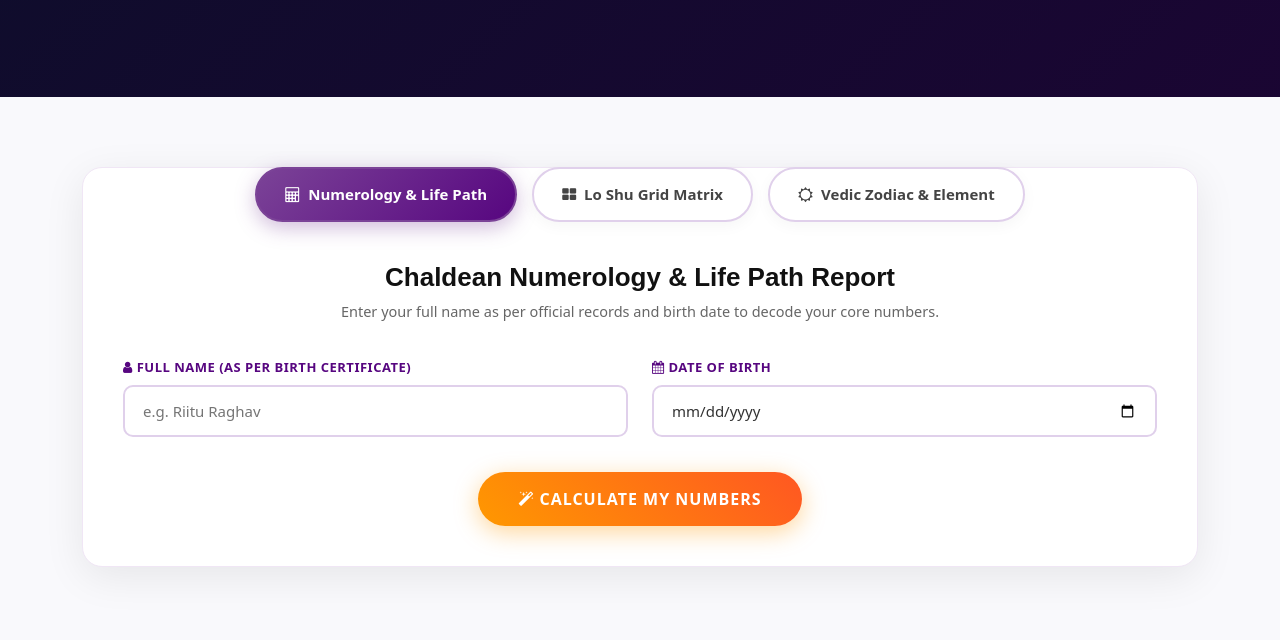
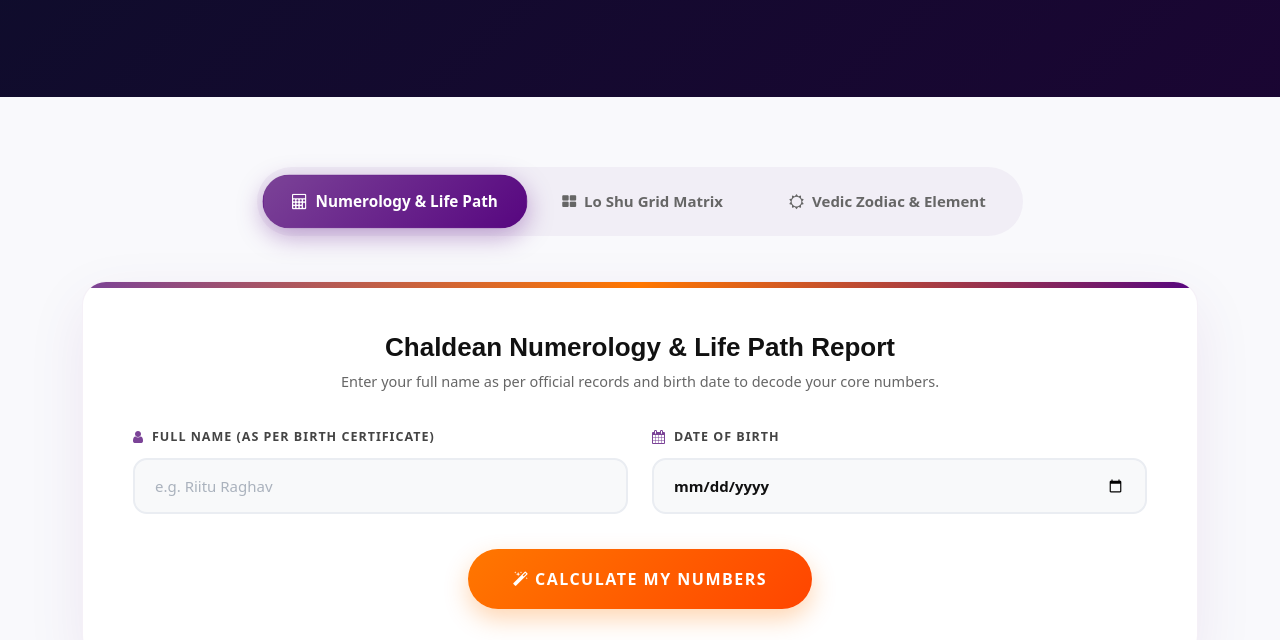
Before and after one commit to teamgrowthapex-alt/Riitu, a website with bundled scripts: page calculator.html in a window 1280 px wide. Shown: the part 330-970 px from the top of the page. Built offline with nearby package versions, Linux system fonts and the light colour scheme; a web font is replaced by a local one.

Commit message:
Enhance Calculator UI aesthetics to match premium design

```diff
--- a/calculator.html
+++ b/calculator.html
@@ -65,91 +65,122 @@
 
 .calc_tabs_nav {
 	clear: both;
-	float: left;
 	width: 100%;
 	display: flex;
 	justify-content: center;
 	align-items: center;
-	gap: 15px;
-	margin-bottom: 40px;
+	gap: 12px;
+	margin-bottom: 45px;
 	flex-wrap: wrap;
 	position: relative;
 	z-index: 10;
+}
+.calc_tabs_nav_inner {
+	display: inline-flex;
+	background: rgba(123, 67, 151, 0.06);
+	padding: 8px;
+	border-radius: 40px;
+	gap: 8px;
+	flex-wrap: wrap;
+	justify-content: center;
 }
 .calc_tab_btn {
 	float: none !important;
 	display: inline-flex !important;
 	align-items: center !important;
 	gap: 8px !important;
-	background: #ffffff;
-	border: 2px solid #e0d0eb;
-	color: #444;
+	background: transparent;
+	border: 1px solid transparent;
+	color: #666;
 	font-weight: 700;
 	padding: 14px 28px;
 	border-radius: 30px;
 	cursor: pointer;
 	font-size: 15px;
-	transition: all 0.3s ease;
-	box-shadow: 0 4px 15px rgba(0,0,0,0.04);
+	transition: all 0.4s cubic-bezier(0.175, 0.885, 0.32, 1.275);
 }
-.calc_tab_btn.active, .calc_tab_btn:hover {
+.calc_tab_btn:hover {
+	color: #570680;
+}
+.calc_tab_btn.active {
 	background: linear-gradient(135deg, #7b4397, #570680) !important;
 	color: #ffffff !important;
-	border-color: #7b4397 !important;
-	box-shadow: 0 6px 20px rgba(123,67,151,0.35) !important;
+	box-shadow: 0 8px 25px rgba(87, 6, 128, 0.35) !important;
+	transform: scale(1.02);
 }
 
 .calc_card_main {
 	background: #ffffff;
-	border-radius: 20px;
-	padding: 40px;
-	box-shadow: 0 10px 40px rgba(0,0,0,0.08);
-	border: 1px solid #f0e6f5;
+	border-radius: 24px;
+	padding: 50px;
+	box-shadow: 0 20px 60px rgba(87, 6, 128, 0.08);
+	border: 1px solid rgba(123, 67, 151, 0.08);
 	margin-bottom: 50px;
+	position: relative;
+	overflow: hidden;
+}
+.calc_card_main::before {
+	content: '';
+	position: absolute;
+	top: 0; left: 0; width: 100%; height: 6px;
+	background: linear-gradient(90deg, #7b4397, #ff7700, #570680);
 }
 
 .form_label_custom {
-	font-weight: 700;
-	font-size: 13px;
+	font-weight: 800;
+	font-size: 12.5px;
 	text-transform: uppercase;
-	color: #570680;
-	letter-spacing: 0.5px;
-	margin-bottom: 8px;
-	display: block;
+	color: #444;
+	letter-spacing: 1px;
+	margin-bottom: 12px;
+	display: flex;
+	align-items: center;
+	gap: 8px;
+}
+.form_label_custom i {
+	color: #7b4397;
+	font-size: 14px;
 }
 .form_input_custom {
 	width: 100%;
-	height: 52px;
-	border: 2px solid #e0d0eb;
-	border-radius: 10px;
-	padding: 0 18px;
+	height: 56px;
+	background: #f8f9fa;
+	border: 2px solid #eaedf2;
+	border-radius: 14px;
+	padding: 0 20px;
 	font-size: 15px;
-	color: #333;
+	color: #111;
+	font-weight: 600;
 	outline: none;
 	transition: all 0.3s ease;
 }
 .form_input_custom:focus {
+	background: #ffffff;
 	border-color: #7b4397;
-	box-shadow: 0 0 0 4px rgba(123,67,151,0.1);
+	box-shadow: 0 0 0 4px rgba(123,67,151,0.12);
+}
+.form_input_custom::placeholder {
+	color: #aab2bd;
+	font-weight: 500;
 }
 
 .btn_calc_submit {
-	background: linear-gradient(45deg, #ff9800, #ff5722);
+	background: linear-gradient(135deg, #ff7700, #ff4500);
 	color: #ffffff;
 	font-weight: 800;
 	font-size: 16px;
 	text-transform: uppercase;
-	letter-spacing: 1px;
+	letter-spacing: 1.5px;
 	border: none;
-	padding: 15px 40px;
-	border-radius: 30px;
+	padding: 18px 45px;
+	border-radius: 40px;
 	cursor: pointer;
-	box-shadow: 0 6px 25px rgba(255,152,0,0.4);
-	transition: all 0.3s ease;
+	box-shadow: 0 10px 25px rgba(255, 119, 0, 0.3);
+	transition: all 0.4s cubic-bezier(0.175, 0.885, 0.32, 1.275);
 }
 .btn_calc_submit:hover {
-	transform: translateY(-2px);
-	box-shadow: 0 10px 30px rgba(255,152,0,0.5);
+	transform: translateY(-3px) scale(1.02);
+	box-shadow: 0 15px 35px rgba(255, 119, 0, 0.45);
 }
 
 /* Lo Shu Grid Matrix */
@@ -389,9 +420,11 @@
 
 		<!-- Calculator Tab Selector -->
 		<div class="calc_tabs_nav">
-			<button class="calc_tab_btn active" onclick="switchCalcTab('numerology')"><i class="fa fa-calculator"></i> Numerology &amp; Life Path</button>
-			<button class="calc_tab_btn" onclick="switchCalcTab('loshu')"><i class="fa fa-th-large"></i> Lo Shu Grid Matrix</button>
-			<button class="calc_tab_btn" onclick="switchCalcTab('zodiac')"><i class="fa fa-sun-o"></i> Vedic Zodiac &amp; Element</button>
+			<div class="calc_tabs_nav_inner">
+				<button class="calc_tab_btn active" onclick="switchCalcTab('numerology')"><i class="fa fa-calculator"></i> Numerology &amp; Life Path</button>
+				<button class="calc_tab_btn" onclick="switchCalcTab('loshu')"><i class="fa fa-th-large"></i> Lo Shu Grid Matrix</button>
+				<button class="calc_tab_btn" onclick="switchCalcTab('zodiac')"><i class="fa fa-sun-o"></i> Vedic Zodiac &amp; Element</button>
+			</div>
 		</div>
 
 	<!-- TAB 1: NUMEROLOGY & LIFE PATH CALCULATOR -->
```
